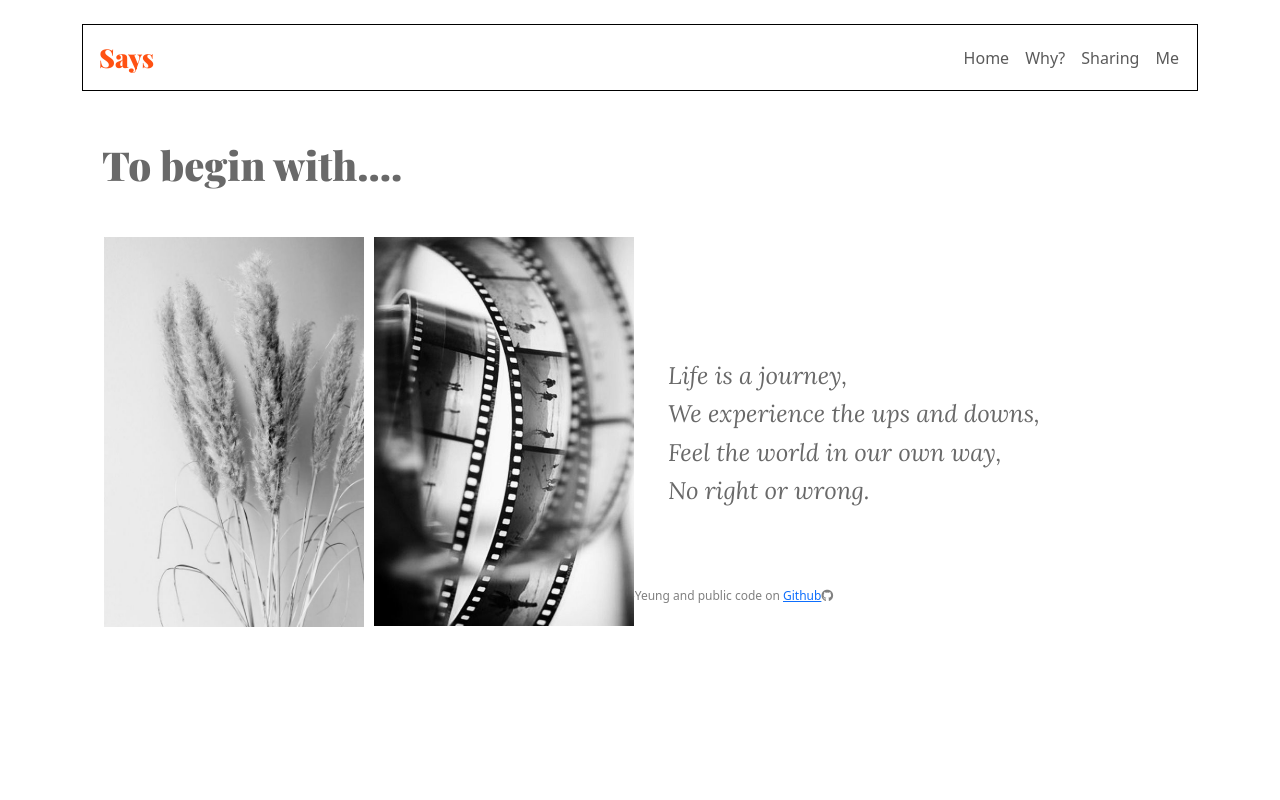
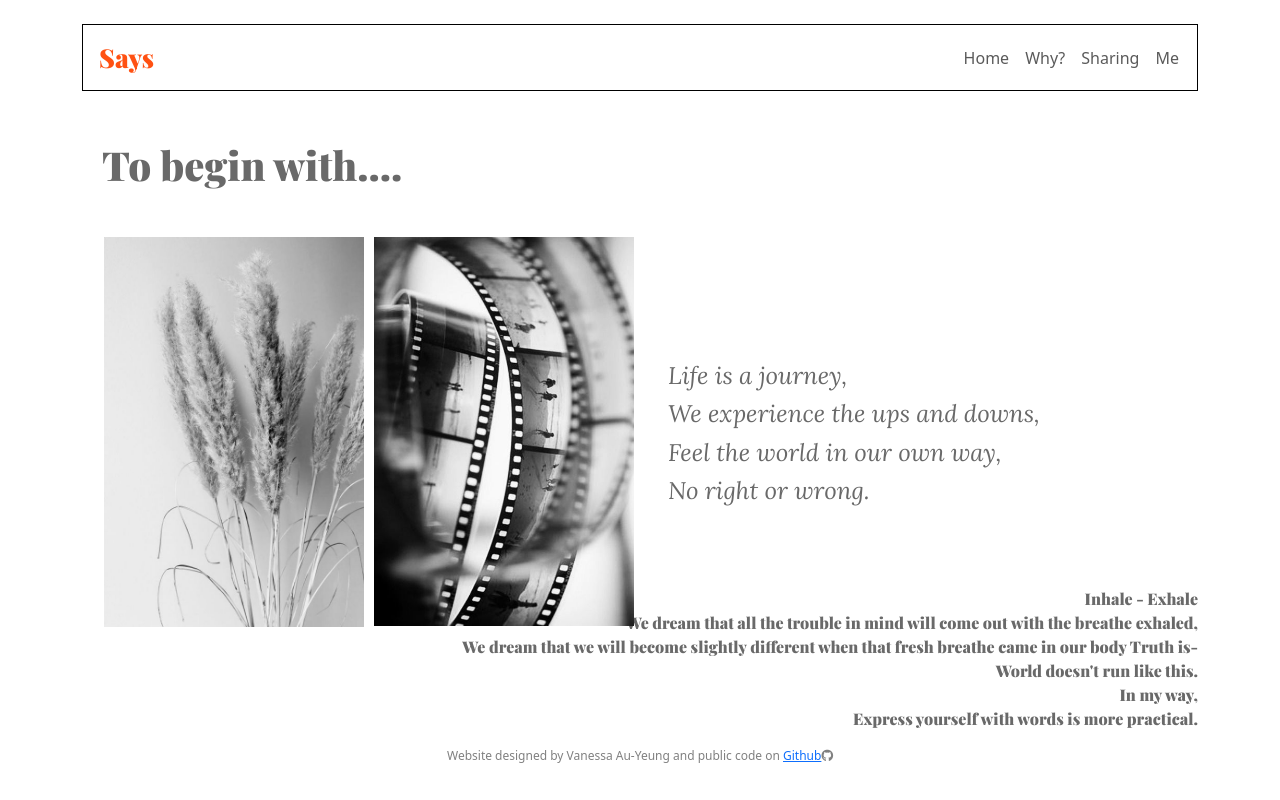
Before and after one commit to vanessatszching/Webpage-Says, a plain HTML site: page why.html in a window 1280 px wide. Drawn offline with nearby package versions, Linux system fonts and the light colour scheme; a web font is replaced by a local one.

Commit message:
add font in why content

```diff
--- a/style/style.css
+++ b/style/style.css
@@ -201,6 +201,13 @@
     padding-top: 20px;
 }
 
+#whySecContent{
+    font-family: var(--brandFontFamily);
+    color: dimgray;
+    font-size: 16px;
+    text-align: right;
+
+}
 
 @media screen and (max-width:1400px){
     #secLayerMiddle{
--- a/why.html
+++ b/why.html
@@ -61,7 +61,17 @@
                     No right or wrong.</p>
             </div>
         </div>
+    </div>
 
+    <div class="container" id="container8">
+        <p id="whySecContent">Inhale - Exhale<br>
+            We dream that all the trouble in mind will come out with the breathe exhaled,<br>
+            We dream that we will become slightly different when that fresh breathe came in our body
+            Truth is- <br>
+            World doesn't run like this. <br>
+            In my way, <br>
+            Express yourself with words is more practical.
+        </p>
     </div>
 
 
```
